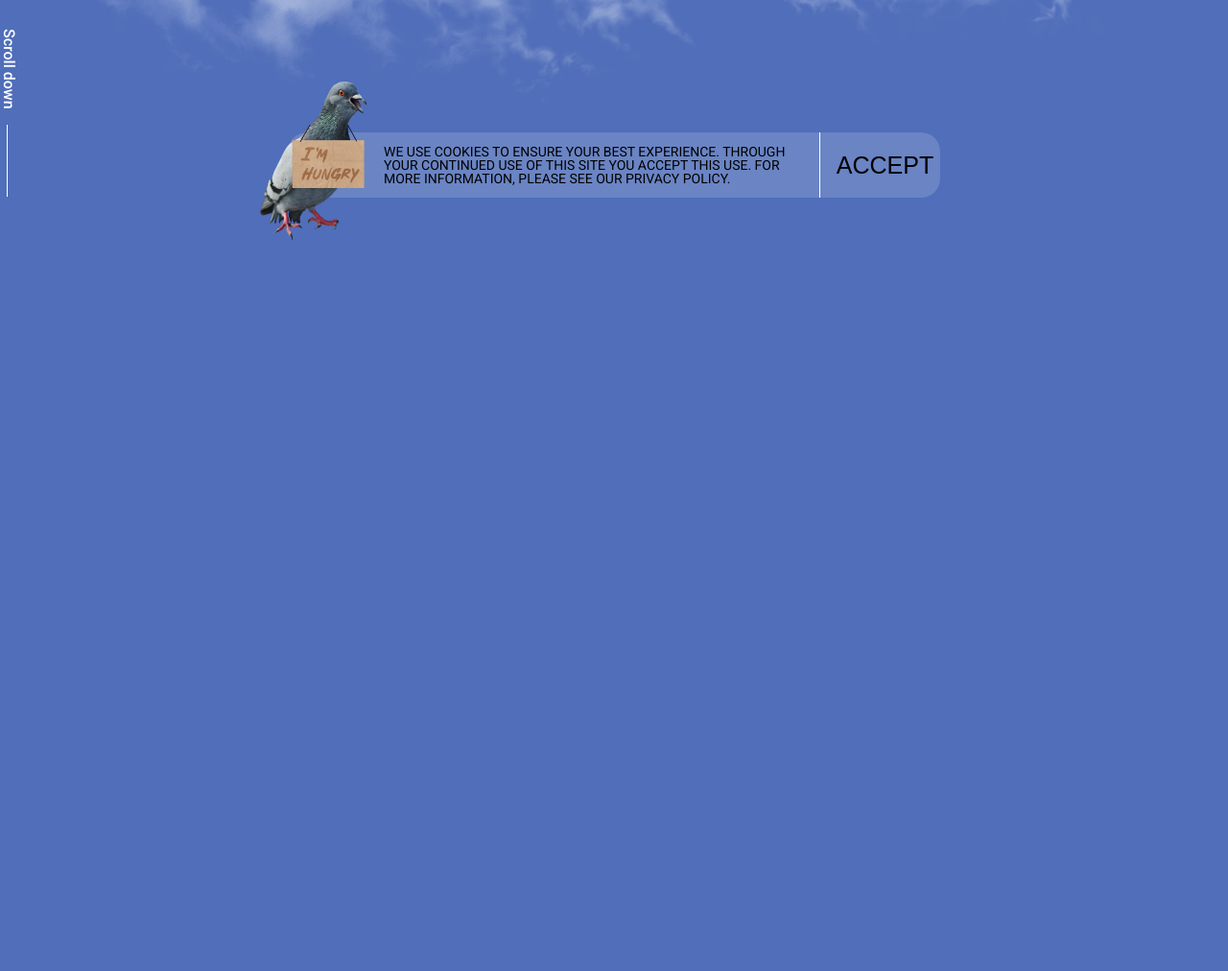
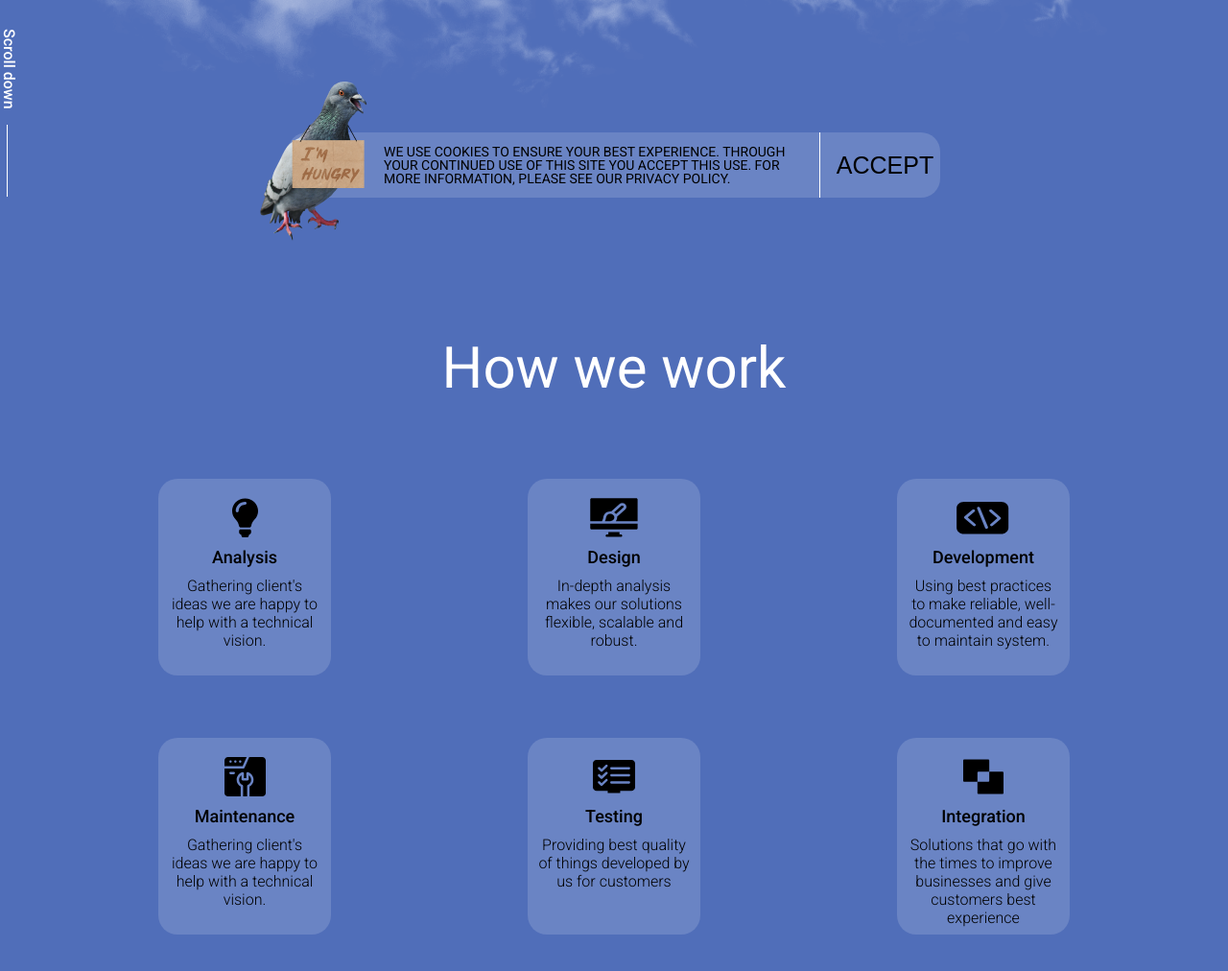
Before and after one commit to ValerySazanovich/landing_live_streaming, a website: page index.html in a window 1280 px wide. Shown: the part 582-1594 px from the top of the page at 96% size. Before the commit the page ends 880 px from the top, so only its background shows below. Drawn offline with nearby package versions, Linux system fonts and the light colour scheme; files that its build step writes are made by us from their sources.

Commit message:
work section implementation

```diff
--- a/index.html
+++ b/index.html
@@ -57,7 +57,6 @@
       <main aria-label="main content">
          <section class="hero-section" aria-label="hero section">
             <div class="container">
-
                <div class="hero">
                   <div class="hero__content">
                      <h1 class="hero__content-title">
@@ -75,9 +74,9 @@
                         class="hero__content-notify-img"
                      />
                      <p class="hero__content-notify-content">
-                        WE USE COOKIES TO ENSURE YOUR BEST EXPERIENCE. THROUGH YOUR CONTINUED USE OF THIS SITE YOU ACCEPT THIS  USE. FOR MORE INFORMATION, PLEASE SEE OUR PRIVACY POLICY.
-
-
+                        WE USE COOKIES TO ENSURE YOUR BEST EXPERIENCE. THROUGH
+                        YOUR CONTINUED USE OF THIS SITE YOU ACCEPT THIS USE. FOR
+                        MORE INFORMATION, PLEASE SEE OUR PRIVACY POLICY.
                      </p>
                      <button class="hero__content-notify-btn">ACCEPT</button>
                   </div>
@@ -88,6 +87,119 @@
                </div>
             </div>
          </section>
+
+         <section class="work-section">
+            <div class="container">
+               <div class="work">
+                  <h2 class="work__title">How we work</h2>
+
+                  <div class="work__cards-wrapper">
+                     <figure
+                        class="info-card card--analysis"
+                        aria-label="card analysis"
+                     >
+                        <svg
+                           class="info-card__icon icon--bulb"
+                           aria-label="bulb img"
+                        >
+                           <use href="assets/sprites.svg#bulb-icon"></use>
+                        </svg>
+                        <h3 class="info-card__title">Analysis</h3>
+                        <p class="info-card__desc">
+                           Gathering client's ideas we are happy to help with a
+                           technical vision.
+                        </p>
+                     </figure>
+
+                     <figure
+                        class="info-card card--design"
+                        aria-label="card design"
+                     >
+                        <svg
+                           class="info-card__icon icon--design"
+                           aria-label="design img"
+                        >
+                           <use href="assets/sprites.svg#design-icon"></use>
+                        </svg>
+                        <h3 class="info-card__title">Design</h3>
+                        <p class="info-card__desc">
+                           In-depth analysis makes our solutions flexible,
+                           scalable and robust.
+                        </p>
+                     </figure>
+
+                     <figure class="info-card card--dev" aria-label="card dev">
+                        <svg
+                           class="info-card__icon icon--dev"
+                           aria-label="dev img"
+                        >
+                           <use href="assets/sprites.svg#dev-icon"></use>
+                        </svg>
+                        <h3 class="info-card__title">Development</h3>
+                        <p class="info-card__desc">
+                           Using best practices to make reliable,
+                           well-documented and easy to maintain system.
+                        </p>
+                     </figure>
+
+                     <figure
+                        class="info-card card--maintenance"
+                        aria-label="card maintenance"
+                     >
+                        <svg
+                           class="info-card__icon icon--maintenance"
+                           aria-label="maintenance img"
+                        >
+                           <use
+                              href="assets/sprites.svg#maintenance-icon"
+                           ></use>
+                        </svg>
+                        <h3 class="info-card__title">Maintenance</h3>
+                        <p class="info-card__desc">
+                           Gathering client's ideas we are happy to help with a
+                           technical vision.
+                        </p>
+                     </figure>
+
+                     <figure
+                        class="info-card card--testing"
+                        aria-label="card testing"
+                     >
+                        <svg
+                           class="info-card__icon icon--testing"
+                           aria-label="testing img"
+                        >
+                           <use href="assets/sprites.svg#testing-icon"></use>
+                        </svg>
+                        <h3 class="info-card__title">Testing</h3>
+                        <p class="info-card__desc">
+                           Providing best quality of things developed by us for
+                           customers
+                        </p>
+                     </figure>
+
+                     <figure
+                        class="info-card card--integration"
+                        aria-label="card integration"
+                     >
+                        <svg
+                           class="info-card__icon icon--integration"
+                           aria-label="integration img"
+                        >
+                           <use
+                              href="assets/sprites.svg#integration-icon"
+                           ></use>
+                        </svg>
+                        <h3 class="info-card__title">Integration</h3>
+                        <p class="info-card__desc">
+                           Solutions that go with the times to improve
+                           businesses and give customers best experience
+                        </p>
+                     </figure>
+                  </div>
+               </div>
+            </div>
+         </section>
       </main>
    </body>
 </html>
--- a/styles/_basic.scss
+++ b/styles/_basic.scss
@@ -24,6 +24,10 @@ li {
    list-style: none;
 }
 
+figure {
+   margin: 0;
+}
+
 .container {
    max-width: 1440px;
    margin: 0 auto;
--- /dev/null
+++ b/styles/_cards.scss
@@ -0,0 +1,58 @@
+@use "variables" as v;
+@use "mixins" as m;
+@use "sass:color";
+
+.info-card {
+   width: 180px;
+   height: 205px;
+   padding: 20px 10px 0;
+   border-radius: 20px;
+   background-color: color.adjust(v.$color_white, $alpha: -0.85);
+   @include m.d-flex(start, center, nowrap, column, 0, 10px);
+
+   &__icon {
+      width: 25px;
+      height: 25px;
+      fill: v.$color_black;
+   }
+
+   &__title {
+      @include m.font(18px, 500, v.$color_black);
+   }
+
+   &__desc {
+      text-align: center;
+      @include m.font(16px, 300, v.$color_black);
+   }
+
+   &:hover {
+      cursor: pointer;
+      background-color: color.adjust(v.$color_white, $alpha: -0.95);
+
+      .info-card__icon {
+         fill: v.$color_white;
+      }
+
+      .info-card__title,
+      .info-card__desc {
+         color: v.$color_white;
+      }
+   }
+}
+
+
+@media (max-width: v.$media_min) {
+
+   .info-card {
+      width: 140px;
+      height: 170px;
+
+      &__title {
+         @include m.font(15px, 400, v.$color_black);
+      }
+
+      &__desc {
+         @include m.font(12px, 300, v.$color_black);
+      }
+   }
+}
--- a/styles/_importer.scss
+++ b/styles/_importer.scss
@@ -1,3 +1,5 @@
 @forward 'basic';
+@forward 'cards';
 @forward 'header';
 @forward 'hero';
+@forward 'work';
--- /dev/null
+++ b/styles/_work.scss
@@ -0,0 +1,123 @@
+@use "variables" as v;
+@use "mixins" as m;
+@use "sass:color";
+
+.work-section {
+   padding: 50px 20px 180px;
+}
+
+.work {
+   margin: 0 auto;
+   text-align: center;
+
+   &__title {
+      margin: 0 0 80px 0;
+      @include m.font(60px, 400, v.$color_white);
+   }
+
+   &__cards-wrapper {
+      margin: 0 auto;
+      max-width: 950px;
+
+      display: grid;
+      grid-template-columns: repeat(3, 1fr);
+      grid-template-rows: repeat(2, 1fr);
+      row-gap: 65px;
+      place-items: center;
+      grid-template-areas:
+         "analysis design dev"
+         "maintenance testing integration";
+   }
+}
+
+.card--analysis {
+   grid-area: analysis;
+   justify-self: start;
+}
+
+.icon--bulb {
+   width: 29px;
+   height: 41px;
+}
+
+.card--design {
+   grid-area: design;
+}
+
+.icon--design {
+   width: 50px;
+   height: 41px;
+}
+
+.card--dev {
+   grid-area: dev;
+   justify-self: end;
+}
+
+.icon--dev {
+   width: 55px;
+   height: 41px;
+}
+
+.card--maintenance {
+   grid-area: maintenance;
+   justify-self: start;
+}
+
+.icon--maintenance {
+   width: 43px;
+   height: 41px;
+}
+
+.card--testing {
+   grid-area: testing;
+}
+
+.icon--testing {
+   width: 44px;
+   height: 41px;
+}
+
+.card--integration {
+   grid-area: integration;
+   justify-self: end;
+}
+
+.icon--integration {
+   width: 42px;
+   height: 41px;
+}
+
+
+@media (max-width: v.$media_md) {
+
+   .work {
+      &__cards-wrapper {
+         grid-template-columns: repeat(2, 1fr);
+         grid-template-rows: repeat(3, 1fr);
+         grid-template-areas:
+            "analysis design "
+            "dev maintenance"
+            " testing integration";
+      }
+   }
+
+   .card--analysis,
+   .card--design,
+   .card--dev,
+   .card--maintenance,
+   .card--testing,
+   .card--integration {
+      justify-self: center;
+   }
+}
+
+
+@media (max-width: v.$media_min) {
+
+   .work {
+      &__title {
+         display: none;
+      }
+   }
+}
```
